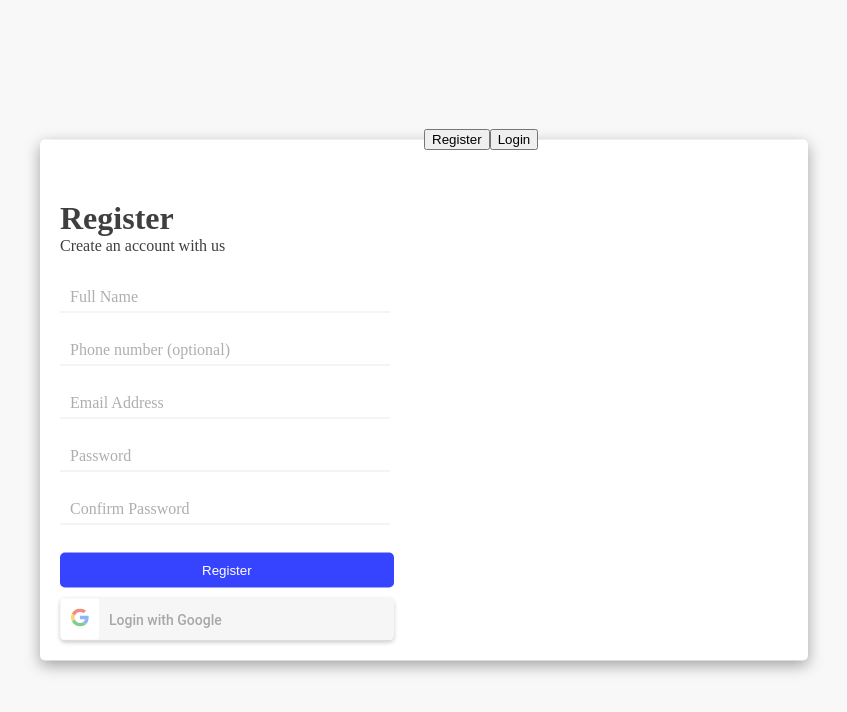
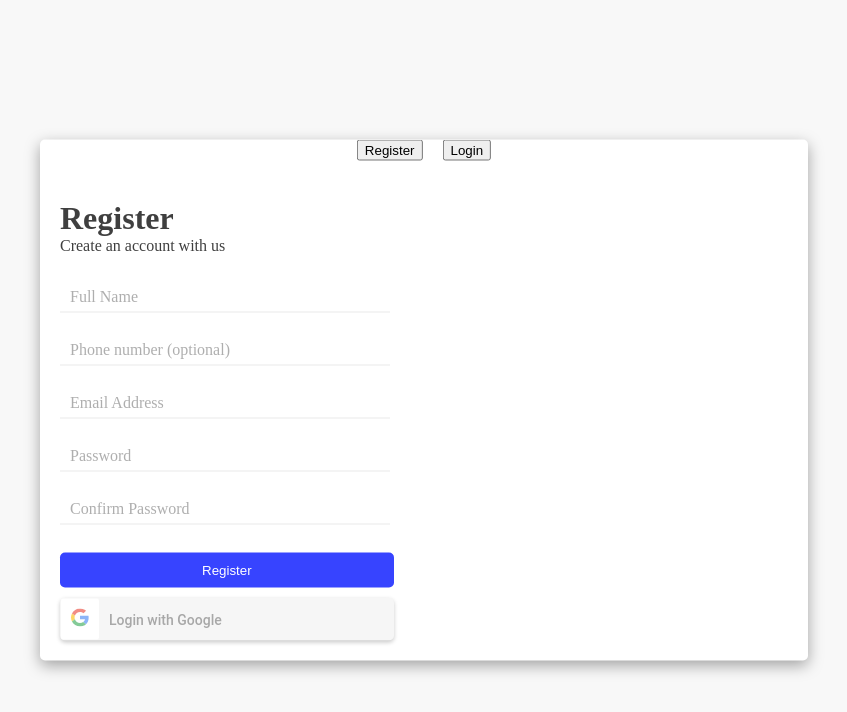
Before and after one commit to DennisRono/auth-sys, a React (Create React App) app: page / in a window 1280 px wide. Shown: the top 712 px of the page, without its empty margins (216-1063 px from the left). Built offline with nearby package versions, Linux system fonts and the light colour scheme.

Commit message:
color-fixes

```diff
--- a/src/css/auth.css
+++ b/src/css/auth.css
@@ -33,8 +33,16 @@ body {
 .authWrapper .authContainer .authFlex .authPlay .authControls .thecontrols {
   position: absolute;
   left: 50%;
-  -webkit-transform: translate(0, -50%);
-          transform: translate(0, -50%);
+  -webkit-transform: translate(-50%, 0);
+          transform: translate(-50%, 0);
+}
+
+.authWrapper .authContainer .authFlex .authPlay .authControls .thecontrols .showregform {
+  margin: 0 10px;
+}
+
+.authWrapper .authContainer .authFlex .authPlay .authControls .thecontrols .showlogform {
+  margin: 0 10px;
 }
 
 .authWrapper .authContainer .authFlex .authPlay .authReg .authRegFlex {
--- a/src/scss/auth.scss
+++ b/src/scss/auth.scss
@@ -26,12 +26,12 @@ body{
                     .thecontrols{
                         position: absolute;
                         left: 50%;
-                        transform: translate(0, -50%);
+                        transform: translate(-50%, 0);
                         .showregform{
-
+                            margin: 0 10px;
                         }
                         .showlogform{
-
+                            margin: 0 10px;
                         }
                     }
                 }
```
Also changed, not shown: cron-logs.json (+1 -1 lines), 1 other file (tests, documents, lock files or other folders).
